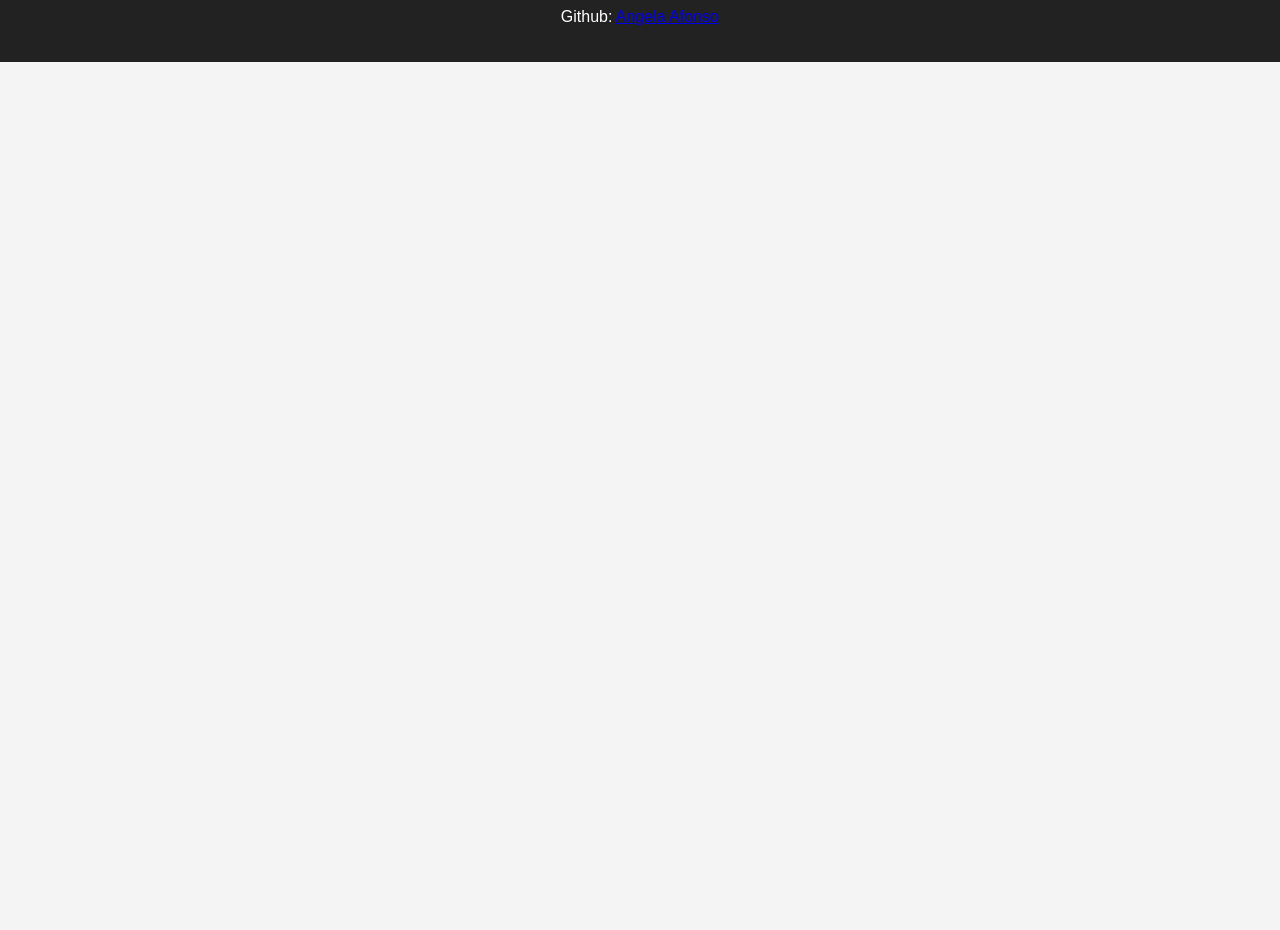
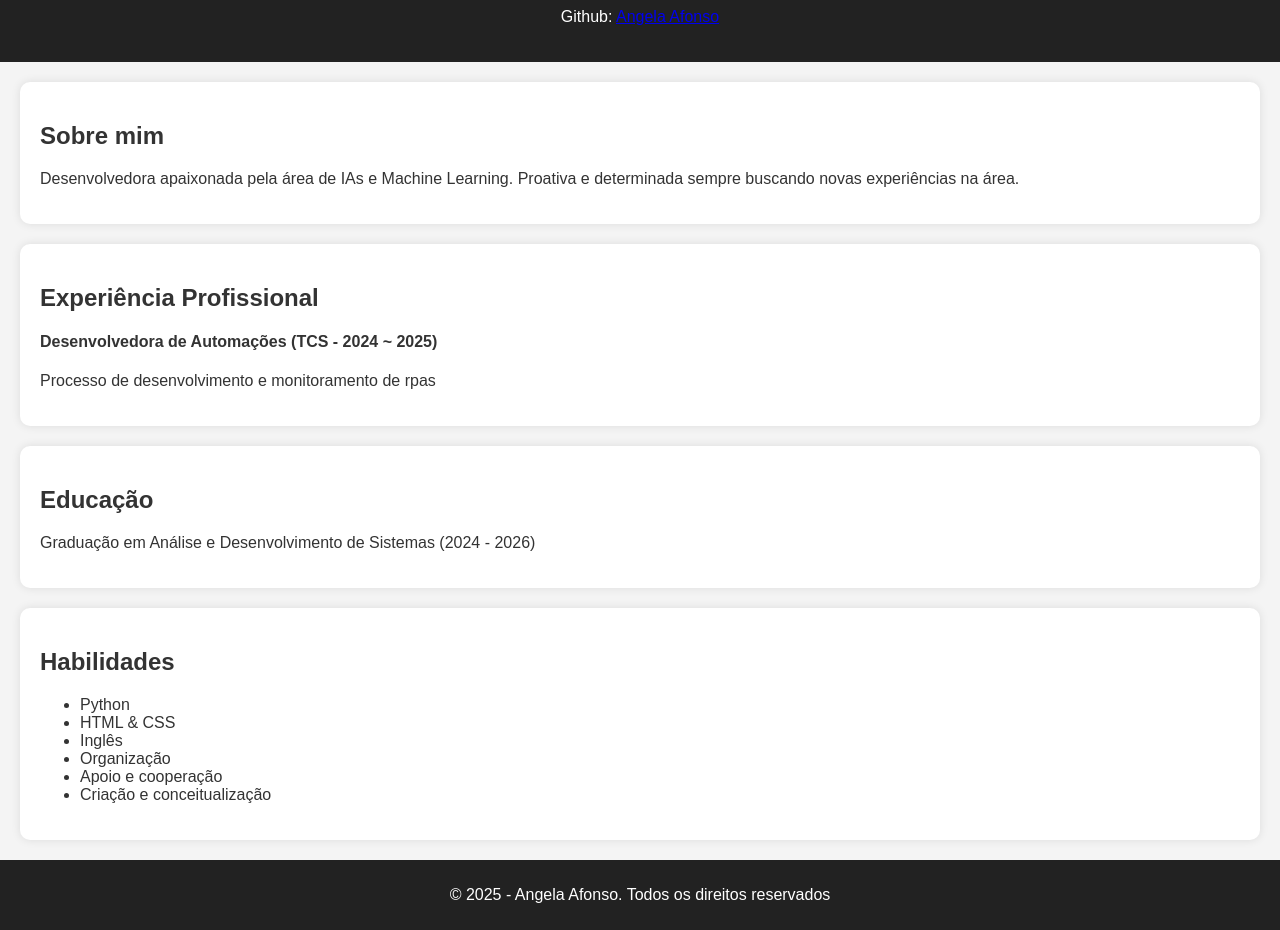
Before and after one commit to AngelaAfonso/Curriculo, a plain HTML site: page index.html in a window 1280 px wide. Shown: the part 320-1250 px from the top of the page. Before the commit the page ends 800 px from the top, so only its background shows below. Drawn offline with Linux system fonts and the light colour scheme.

Commit message:
updating curriculum

```diff
--- a/index.html
+++ b/index.html
@@ -18,9 +18,32 @@
             </div>
         </div>
     </header>
-
+    <section id="sobre">
+        <h2>Sobre mim</h2>
+        <p>Desenvolvedora apaixonada pela área de IAs e Machine Learning. Proativa e determinada sempre buscando novas experiências na área.</p>
+    </section>
+    <section id="experiencia">
+        <h2>Experiência Profissional</h2>
+        <h4>Desenvolvedora de Automações (TCS - 2024 ~ 2025)</h4>
+        <p>Processo de desenvolvimento e monitoramento de rpas</p>
+    </section>
+    <section id="educacao">
+        <h2>Educação</h2>
+        <p>Graduação em Análise e Desenvolvimento de Sistemas (2024 - 2026)</p>
+    </section>
+    <section id="habilidades">
+        <h2>Habilidades</h2>
+        <ul>
+            <li>Python</li>
+            <li>HTML & CSS</li>
+            <li>Inglês</li>
+            <li>Organização</li>
+            <li>Apoio e cooperação</li>
+            <li>Criação e conceitualização</li>
+        </ul>
+    </section>
     <footer>
-
+        <p>&copy; 2025 - Angela Afonso. Todos os direitos reservados</p>
     </footer>
 </body>
 </html>
--- a/style.css
+++ b/style.css
@@ -19,3 +19,20 @@ header{
     border-radius: 50%;
     border: 3px solid aliceblue;
 }
+
+/*----------------------SECTION------------------------------*/
+section{
+    margin: 20px;
+    padding: 20px;
+    background: white;
+    border-radius: 10px;
+    box-shadow: 0px 0px 10px rgba(0,0,0,0.1);
+}
+
+/*----------------------FOOTER------------------------------*/
+footer{
+    text-align: center;
+    padding: 10px;
+    background: #222;
+    color: white;
+}
```
